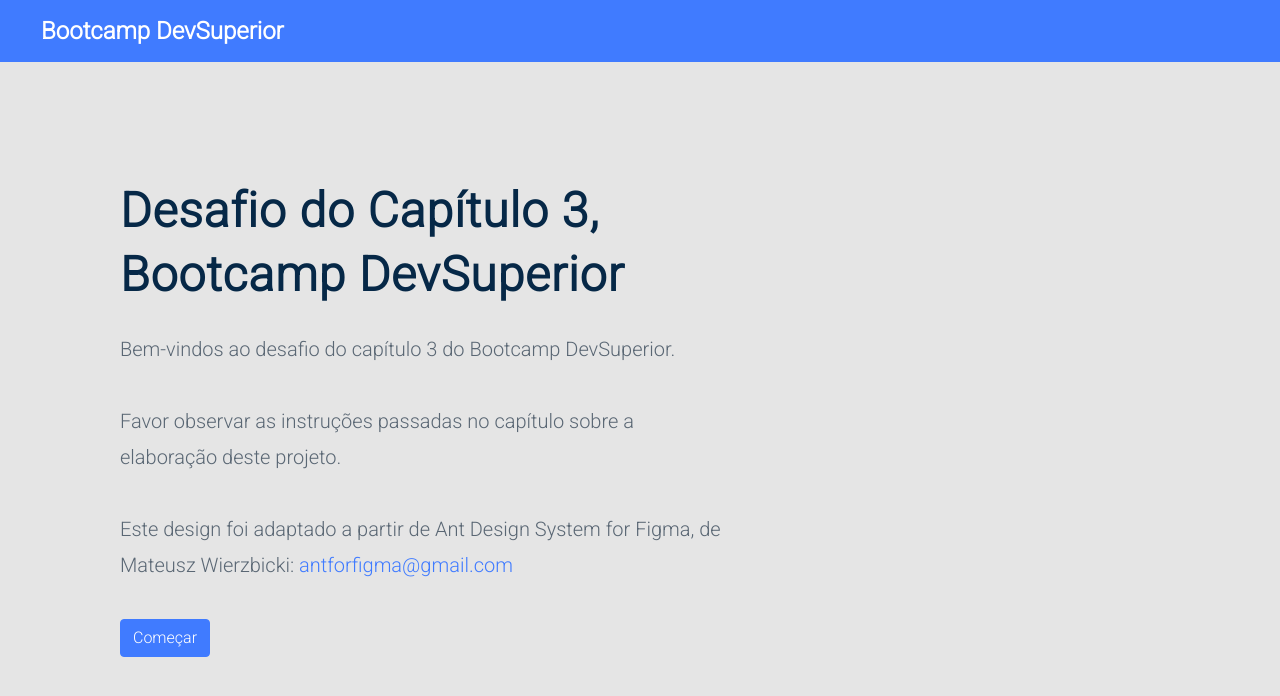
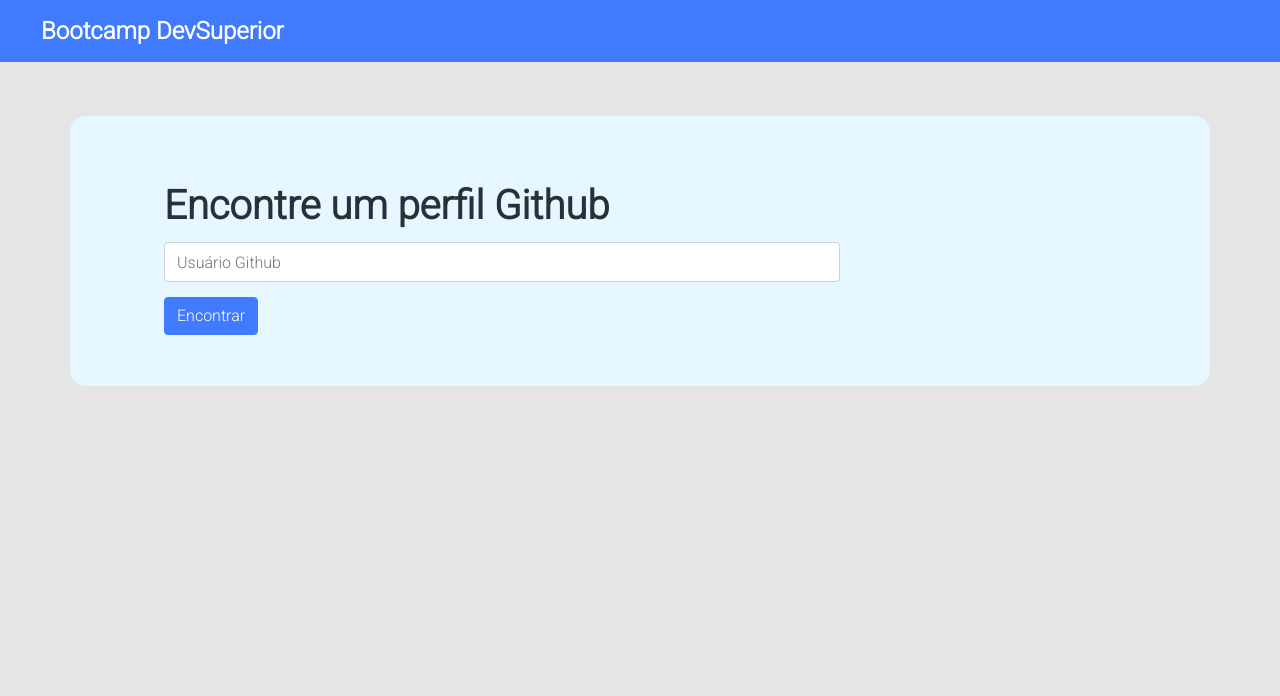
Before and after one commit to GuhTiagoSilva/github-user-search, a React (Create React App) app: page /search in a window 1280 px wide. Shown: the top 696 px of the page. Built offline with nearby package versions, Linux system fonts and the light colour scheme.

Commit message:
Search Page

```diff
--- a/package.json
+++ b/package.json
@@ -10,10 +10,13 @@
     "@types/node": "^12.0.0",
     "@types/react": "^16.9.53",
     "@types/react-dom": "^16.9.8",
+    "@types/react-router-dom": "^5.1.7",
+    "axios": "^0.21.1",
     "bootstrap": "4.5.3",
     "node-sass": "4.14.1",
     "react": "^17.0.1",
     "react-dom": "^17.0.1",
+    "react-router-dom": "^5.2.0",
     "react-scripts": "4.0.1",
     "typescript": "^4.0.3",
     "web-vitals": "^0.2.4"
--- a/src/App.tsx
+++ b/src/App.tsx
@@ -1,15 +1,11 @@
 import React from 'react';
 import './core/assets/styles/custom.scss'
 import './app.scss'
-import Navbar from './core/components/Navbar';
-import Home from './pages/Home';
+import Routes from './Routes';
 
 const App = () => {
     return (
-        <div>
-            <Navbar/>
-            <Home/>
-        </div>
+       <Routes/>
     );
 };
 
--- /dev/null
+++ b/src/Routes.tsx
@@ -0,0 +1,21 @@
+import React from 'react';
+import { BrowserRouter, Switch, Route } from 'react-router-dom'
+import Navbar from './core/components/Navbar';
+import Home from './pages/Home';
+import Search from './pages/Search';
+const Routes = () => {
+    return (
+        <BrowserRouter>
+            <Navbar />
+            <Switch>
+                <Route path="/" exact>
+                    <Home />
+                </Route>
+                <Route path="/search" >
+                    <Search />
+                </Route>
+            </Switch>
+        </BrowserRouter>
+    );
+};
+export default Routes;
--- a/src/app.scss
+++ b/src/app.scss
@@ -8,3 +8,10 @@
     margin-bottom: 0;
     font-weight: bold;
 }
+
+a{
+    &:hover{
+        text-decoration: none;
+        color:unset;
+    }
+}
--- a/src/core/components/Button/styles.scss
+++ b/src/core/components/Button/styles.scss
@@ -1,3 +1,4 @@
 .button-start{
-    margin-top: 56px;
+    border-radius: 4px;
+    margin-bottom: 265px;
 }
--- a/src/core/components/Navbar/index.tsx
+++ b/src/core/components/Navbar/index.tsx
@@ -1,11 +1,15 @@
 import React from 'react';
+import { Link } from 'react-router-dom';
 import './styles.scss'
 
 const Navbar = () => {
     return (
         <nav className="row bg-primary main-nav">
             <div className="col-4">
-                <h4 className="nav-title">Bootcamp DevSuperior</h4>
+                <Link to="/">
+                    <h4 className="nav-title">Bootcamp DevSuperior</h4>
+                </Link>
+
             </div>
         </nav>
     );
--- a/src/pages/Home/index.tsx
+++ b/src/pages/Home/index.tsx
@@ -1,4 +1,5 @@
 import React from 'react';
+import { Link } from 'react-router-dom';
 import Button from '../../core/components/Button';
 import './styles.scss';
 
@@ -12,20 +13,23 @@
                 </h2>
 
                 <p className="home-description">
-                    Bem-vindos ao desafio do capítulo 3 do Bootcamp DevSuperior. <br/>
+                    Bem-vindos ao desafio do capítulo 3 do Bootcamp DevSuperior. <br />
 
-                    <br/>
+                    <br />
 
                     Favor observar as instruções passadas no capítulo sobre a elaboração
-                    deste projeto. <br/>
+                    deste projeto. <br />
 
-                    <br/>
+                    <br />
 
-                    Este design foi adaptado a partir de Ant Design System for Figma, de <br/>
+                    Este design foi adaptado a partir de Ant Design System for Figma, de <br />
                     Mateusz Wierzbicki: <a href="link">antforfigma@gmail.com</a>
                 </p>
 
-                <Button text="Começar"/>
+                <Link to="/search">
+                    <Button text="Começar" />
+                </Link>
+
             </div>
         </div>
     );
--- a/src/pages/Home/styles.scss
+++ b/src/pages/Home/styles.scss
@@ -1,9 +1,12 @@
+@import url('https://fonts.googleapis.com/css2?family=Red+Hat+Display&display=swap');
+
 .home-container{
     margin-top: 117px;
     margin-left: 120px;
 }
 .home-title{
     font-size: 48px;
+    font-family: 'Red Hat Display', sans-serif;
     line-height: 64px;
     display: flex;
     align-items: center;
@@ -14,10 +17,12 @@
 
 .home-description{
     font-style: normal;
+    font-family: 'Red Hat Display', sans-serif;
     font-weight: normal;
     font-size: 20px;
     line-height: 36px;
     width: 612px;
     height: 216px;
+    margin-bottom: 56px;
     color: #5A6774;
 }
--- /dev/null
+++ b/src/pages/Search/index.tsx
@@ -0,0 +1,19 @@
+import React from 'react';
+import Button from '../../core/components/Button';
+import './styles.scss';
+
+const Search = () => {
+    return (
+        <div className="search-profile-container container">
+            <div className="row find-user-container">
+                <div className="col-8">
+                    <h1>Encontre um perfil Github</h1>
+                    <input type="text" className="form-control find-user" placeholder="Usuário Github" />
+                </div>
+            </div>
+            <Button text="Encontrar"/>
+        </div>
+    );
+};
+
+export default Search;
--- /dev/null
+++ b/src/pages/Search/styles.scss
@@ -0,0 +1,19 @@
+.search-profile-container{
+    width: 1251px;
+    height: 270px;
+    border-radius: 16px;
+    background: #E6F7FF;
+    margin-top: 54px;
+    padding-top: 66px;
+    padding-left: 94px;
+}
+
+.find-user{
+    width: 676px;
+    height: 40px;
+    margin-top: 12px;
+}
+
+.find-user-container{
+    margin-bottom: 15px;
+}
```
Also changed, not shown: 2 other files (tests, documents, lock files or other folders).
